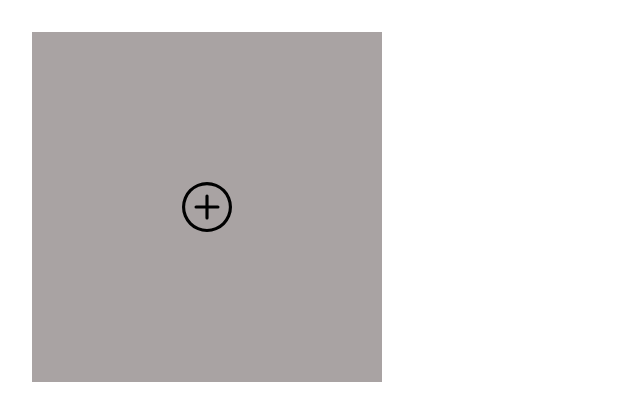
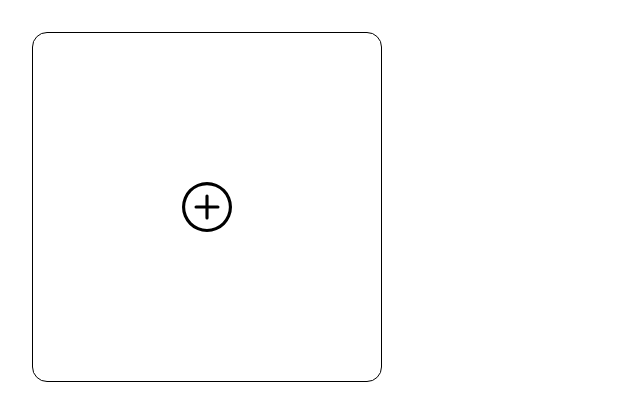
Before and after one commit to MaorBemdoo/Notes-App, a React (Vite) app: page / in a window 1280 px wide. Shown: the top 420 px of the page, without its empty margins (0-640 px from the left). Built offline with nearby package versions, Linux system fonts and the light colour scheme.

Commit message:
Styled body > div >

```diff
--- a/src/App.css
+++ b/src/App.css
@@ -16,12 +16,14 @@ body > div{
 body > div > div{
     height: 350px;
     width: 350px;
+    border-radius: 15px;
+    border: 1px solid black;
 }
 
 #addDiv{
     display: grid;
     place-items: center;
-    background-color: rgb(169, 163, 163);
+    background-color: rgb(255, 255, 255);
 }
 
 #addDiv img{
```
